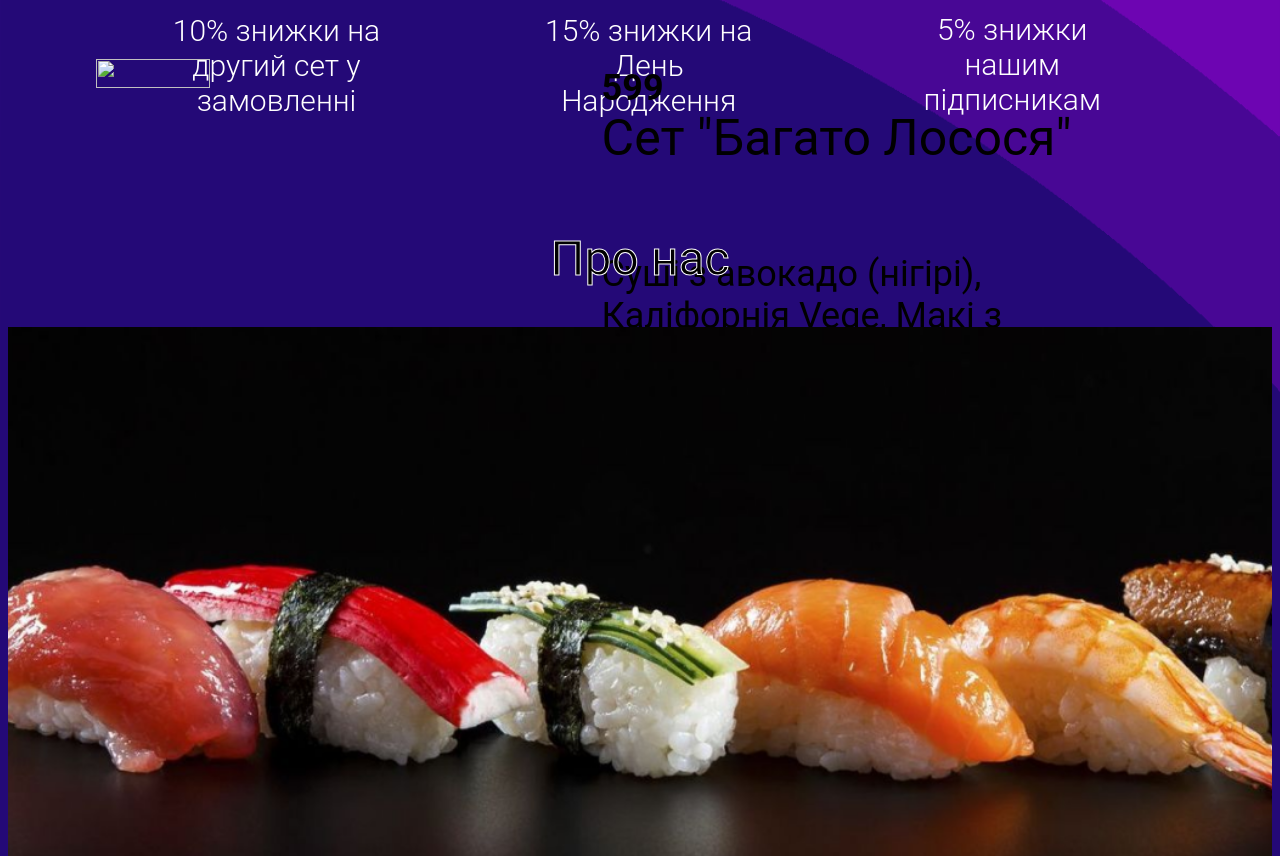
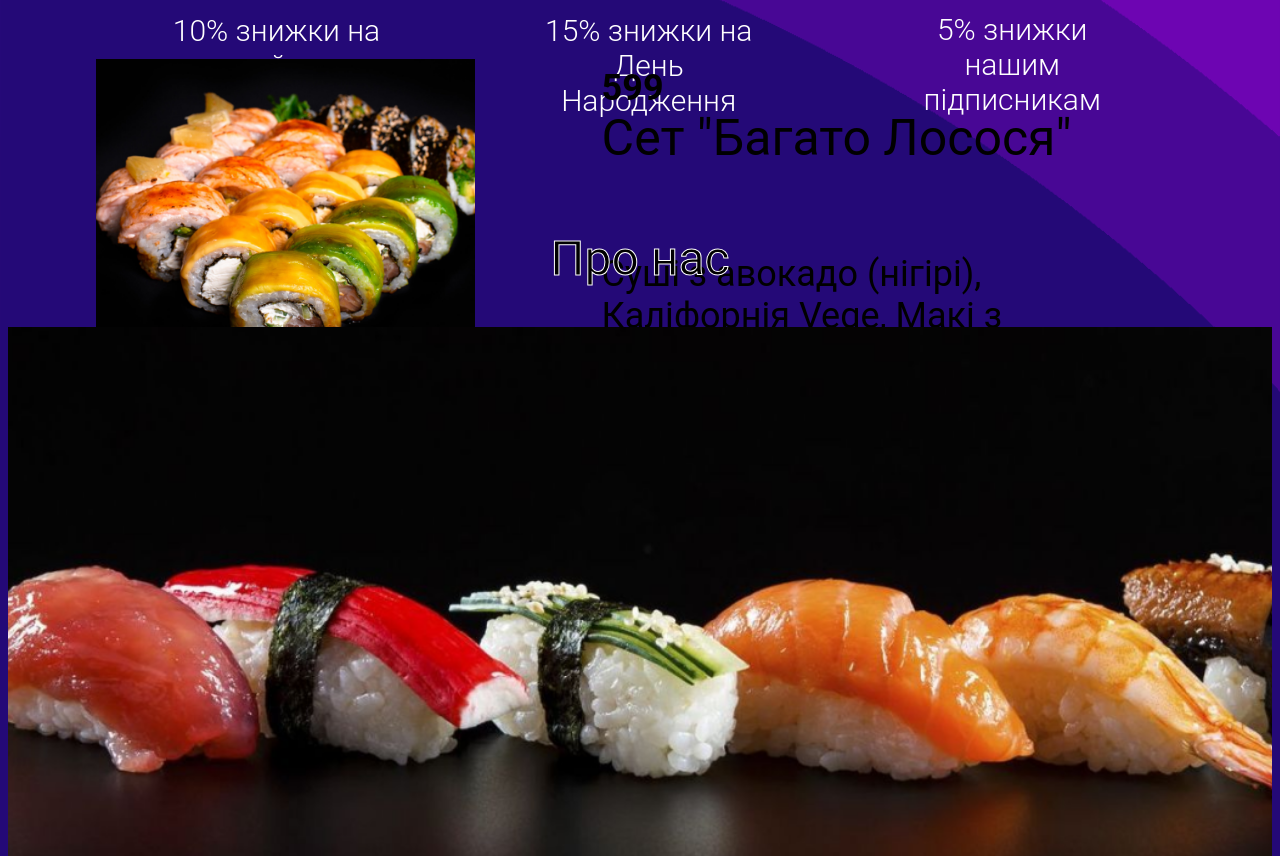
Before and after one commit to VikaKhaustova/derkach_roma, a plain HTML site: page index.html in a window 1280 px wide. Shown: the part 1850-2706 px from the top of the page. Drawn offline with Linux system fonts and the light colour scheme.

Commit message:
Update index.html

```diff
--- a/index.html
+++ b/index.html
@@ -44,7 +44,7 @@
         </div>
 
         <div class="menu-div">
-            <img class="menu-img" src="folder/4.pngg" />
+            <img class="menu-img" src="folder/4.png" />
             <article class="menu-info">
                 <h3>Сет "Багато Лосося"</h3>
                 <p class="menu-text">Суші з авокадо (нігірі), Каліфорнія Vege, Макі з огірком і кунжутом,Макі з авокадо та сиром Філадельфія</p>
```
